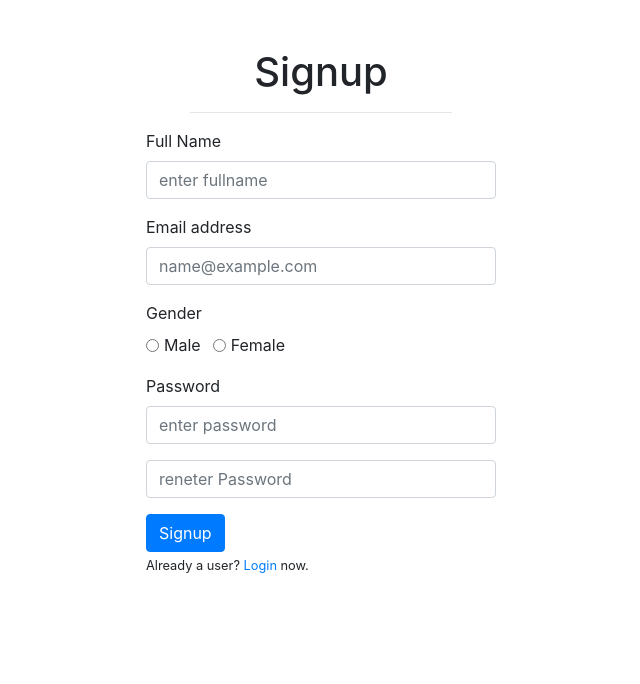
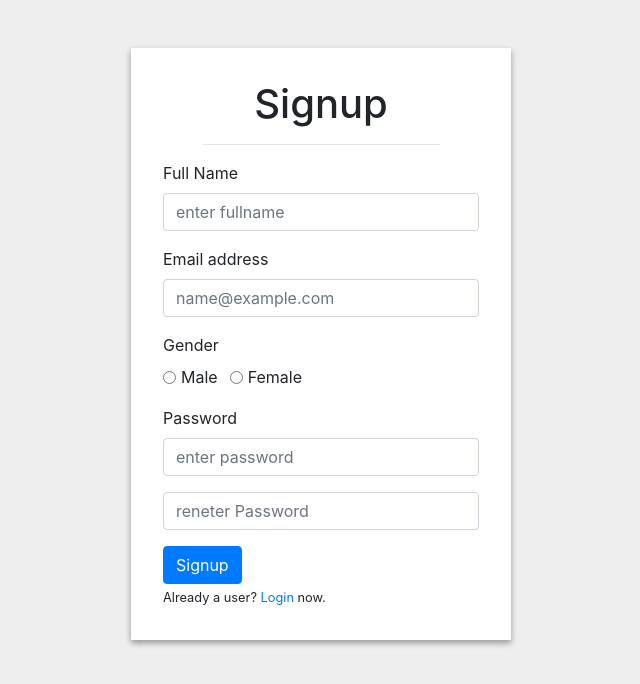
Before and after one commit to hmake98/Pregrid-social, an Angular app: page / in a window 1280 px wide. Shown: the top 684 px of the page, without its empty margins (319-959 px from the left). Built offline with nearby package versions, Linux system fonts and the light colour scheme.

Commit message:
box-shadow

```diff
--- a/angular.json
+++ b/angular.json
@@ -23,8 +23,8 @@
               "src/assets"
             ],
             "styles": [
-              "src/styles.css",
-              "node_modules/bootstrap/dist/css/bootstrap.min.css"
+              "node_modules/bootstrap/dist/css/bootstrap.min.css",
+              "src/styles.css"
             ],
             "scripts": []
           },
--- a/src/app/login/login.component.css
+++ b/src/app/login/login.component.css
@@ -0,0 +1,10 @@
+.banner{
+    padding: 2em;
+    background: #fff;
+    margin: 1em;
+    box-shadow: 0 3px 6px rgba(0,0,0,0.16), 0 3px 6px rgba(0,0,0,0.23);
+}
+
+a{
+    text-decoration: none;
+}
--- a/src/app/login/login.component.html
+++ b/src/app/login/login.component.html
@@ -1,7 +1,6 @@
 <div class="container">
-  <div class="row">
-    <div class="col-md-4 col-s-4 col-xs-4"></div>
-    <div class="col-md-4 col-s-4 col-xs-4 mt-5">
+  <div class="row mt-5">
+    <div class="col-md-4 mx-auto mt-5 banner">
       <h1 class="text-center"> Login </h1>
       <hr class="w-75">
       <form>
--- a/src/app/signup/signup.component.css
+++ b/src/app/signup/signup.component.css
@@ -0,0 +1,10 @@
+.banner{
+    padding: 2em;
+    background: #fff;
+    margin: 1em;
+    box-shadow: 0 3px 6px rgba(0,0,0,0.16), 0 3px 6px rgba(0,0,0,0.23);
+}
+
+a{
+    text-decoration: none;
+}
--- a/src/app/signup/signup.component.html
+++ b/src/app/signup/signup.component.html
@@ -1,7 +1,6 @@
 <div class="container">
   <div class="row">
-    <div class="col-md-4 col-s-4 col-xs-4"></div>
-    <div class="col-md-4 col-s-4 col-xs-4 mt-5">
+    <div class="col-md-4 mx-auto mt-5 banner">
       <h1 class="text-center"> Signup </h1>
       <hr class="w-75">
       <form>
--- a/src/styles.css
+++ b/src/styles.css
@@ -1 +1,10 @@
 /* You can add global styles to this file, and also import other style files */
+body{
+    margin: 0;
+    padding: 0;
+    top: 0;
+    background-color: #eee;
+    min-height: 100vh;
+    min-width: 100vw;
+    overflow: hidden;
+}
```
